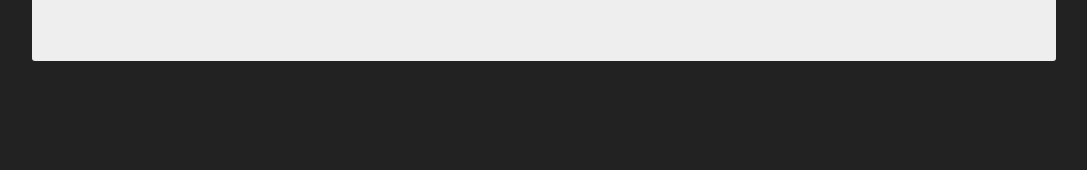
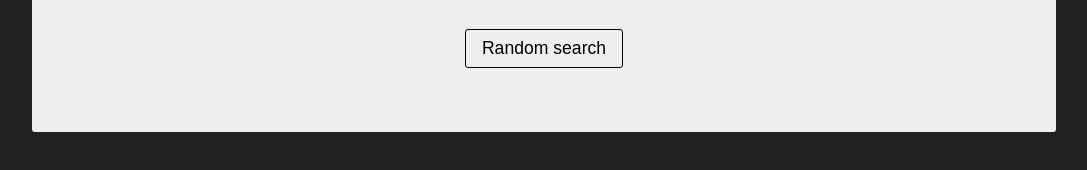
Before and after one commit to Maf1324/digital-root, a plain HTML site: page index.html in a window 1280 px wide. Shown: the part 144-314 px from the top of the page, without its empty margins (96-1183 px from the left). Drawn offline with Linux system fonts and the light colour scheme; a web font is replaced by a local one.

Commit message:
ADD random btn and styles

```diff
--- a/index.html
+++ b/index.html
@@ -23,6 +23,7 @@
                     <i class="fa-solid fa-calculator"></i>
                 </button>
             </div>
+            <button class="btn-random">Random search</button>
         </div>
         <div class="result">
             <p class="result-msg"></p>
--- a/styles.css
+++ b/styles.css
@@ -50,8 +50,25 @@ body {
     font-size: 1.2rem;
 }
 
+.btn-random {
+    border-radius: 3px;
+    border: 1px solid var(--main-text-color, black);
+    outline: none;
+    background-color: transparent;
+    cursor: pointer;
+    font-size: 1.1rem;
+    padding: 0.5rem 1rem;
+    transition: all ease-in 100ms;
+}
+
 .send {
     cursor: pointer;
+    transition: all ease-in 100ms;
+}
+
+.btn-random:active {
+    background-color: black;
+    color: white;
 }
 
 .result {
```
